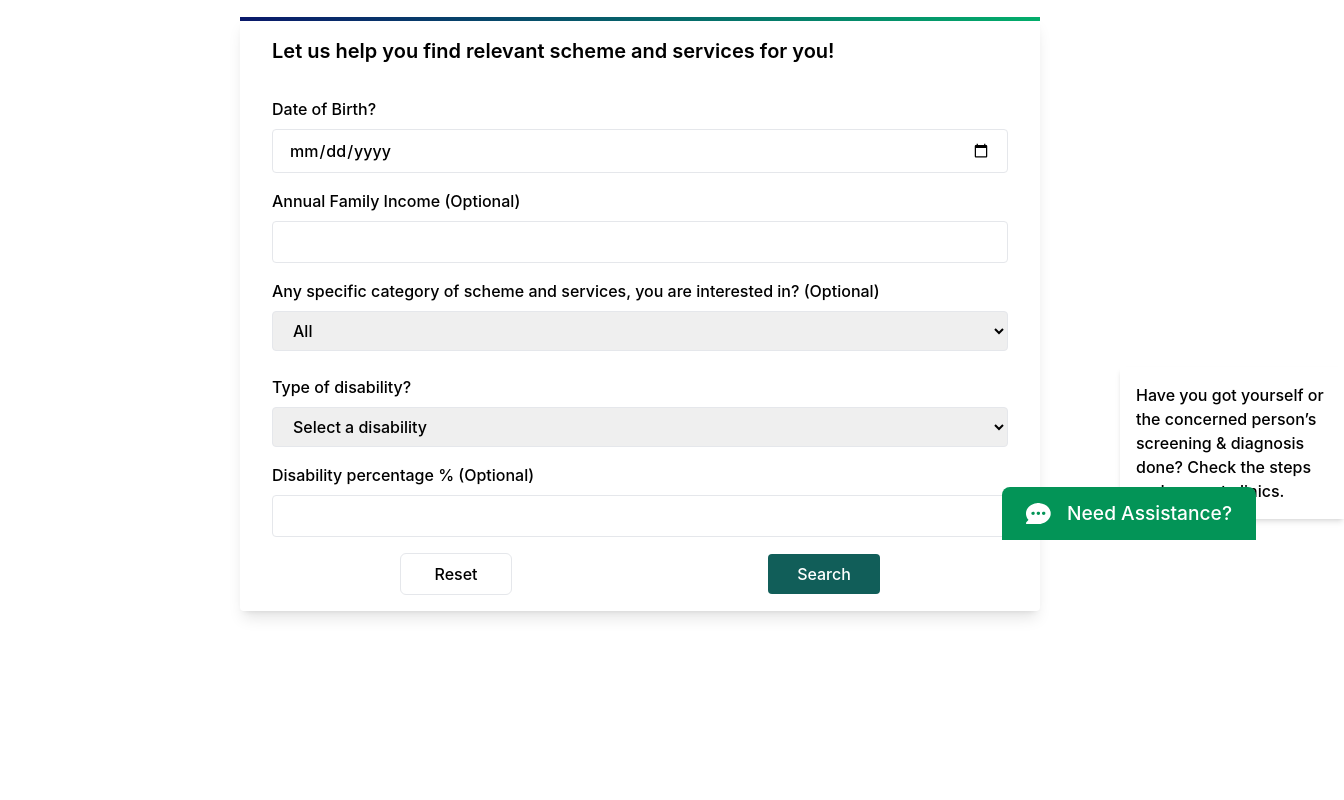
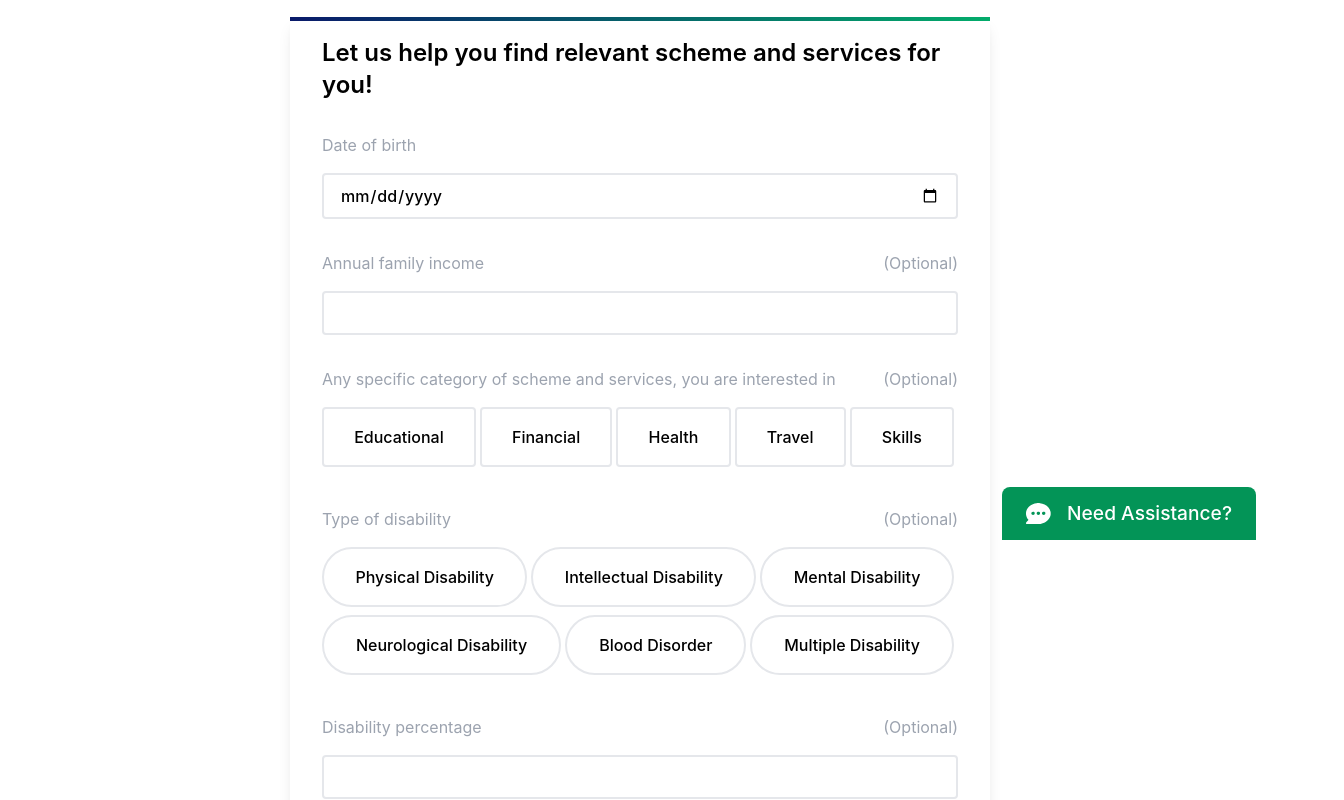
Before and after one commit to rachitshukla08/dcpcr-app, a React (Create React App) app: page /service in a window 1280 px wide. Shown: the part 260-1060 px from the top of the page, 1344 px wide, since content can reach past the window. Before the commit the page ends 919 px from the top, so only its background shows below. Built offline with nearby package versions, Linux system fonts and the light colour scheme.

Commit message:
'form UI changes'

```diff
--- a/src/components/ContentFindService.jsx
+++ b/src/components/ContentFindService.jsx
@@ -1,13 +1,13 @@
-import React, { useState } from "react";
-import { useNavigate } from "react-router-dom";
-import "../styles/FindService.css";
+import React, { useState } from 'react';
+import { useNavigate } from 'react-router-dom';
+import '../styles/FindService.css';
 
 const ContentFindService = () => {
   const [formData, setFormData] = useState({
-    date: "",
+    date: '',
     income: null,
-    catagory: "0",
-    dtype: "",
+    catagory: [],
+    dtype: '',
     dpercentage: null,
   });
 
@@ -17,123 +17,304 @@ const ContentFindService = () => {
     setFormData({ ...formData, [e.target.name]: e.target.value });
   };
 
+  const handleCheckBox = (e) => {
+    let value = e.target.value;
+    let checked = e.target.checked;
+
+    if (checked) {
+      setFormData({ ...formData, catagory: [...formData.catagory, value] });
+    } else {
+      setFormData({
+        ...formData,
+        catagory: formData.catagory.filter((c) => c !== value),
+      });
+    }
+  };
+
   const handleSubmit = (e) => {
     e.preventDefault();
-    navigate(`/search-results?catagory=${formData.catagory}&dob=${formData.date}&income=${formData.income}&dprecentage=${formData.dpercentage}`);
+    navigate(
+      `/search-results?catagory=${formData.catagory}&dob=${formData.date}&income=${formData.income}&dprecentage=${formData.dpercentage}`
+    );
   };
 
   return (
-    <div className="container my-12 shadow-lg w-[800px] rounded m-auto custom-border">
-      <div className=" px-8 py-4 rounded-t">
-        <h3 className="font-semibold text-xl">
+    <div className='container my-12 w-[700px] shadow-lg rounded m-auto custom-border'>
+      <div className=' px-8 py-4 rounded-t'>
+        <h3 className='font-semibold text-2xl'>
           Let us help you find relevant scheme and services for you!
         </h3>
       </div>
-      <form className="space-y-4 px-8 py-4" onSubmit={handleSubmit}>
-
-        <div className="flex flex-col space-y-2">
-          <label className="font-medium">Date of Birth?</label>
+      <form className='space-y-8 px-8 py-4' onSubmit={handleSubmit}>
+        <div className='flex flex-col space-y-4'>
+          <label className='font-normal text-gray-400'>Date of birth</label>
           <input
-            className="px-4 py-2 border rounded"
-            type="date"
-            name="date"
+            className='px-4 py-2 rounded border-2 outline-none hover:border-[#02B86B] focus:border-[#02B86B]'
+            type='date'
+            name='date'
             value={formData.date}
             onChange={handleChange}
             required
           />
         </div>
 
-        <div className="flex flex-col space-y-2">
-          <label className="font-medium">Annual Family Income (Optional)</label>
+        <div className='flex flex-col space-y-4'>
+          <div>
+            <label className='font-normal text-gray-400'>
+              Annual family income
+            </label>
+            <span className='float-right font-normal text-gray-400'>
+              (Optional)
+            </span>
+          </div>
           <input
-            className="px-4 py-2 border rounded"
-            type="number"
+            className='px-4 py-2 border-2 rounded outline-none hover:border-[#02B86B] focus:border-[#02B86B]'
+            type='number'
             min={0}
-            name="income"
+            name='income'
             value={formData.income}
             onChange={handleChange}
           />
         </div>
 
-        <div className="flex flex-col space-y-2">
-          <label className="font-medium">
-            Any specific category of scheme and services, you are interested in?
+        <div className='flex flex-col space-y-4'>
+          <div>
+            <label className='font-normal text-gray-400'>
+              Any specific category of scheme and services, you are interested
+              in
+            </label>
+            <span className='float-right font-normal text-gray-400'>
               (Optional)
+            </span>
+          </div>
+          <div className='flex flex-wrap'>
+            <div className='grow'>
+              <input
+                type='checkbox'
+                className='hidden peer'
+                id='educational'
+                name='catagory'
+                onChange={handleCheckBox}
+                value='1'
+              />
+              <label
+                htmlFor='educational'
+                className='block text-center font-medium mb-2 mr-1 py-4 px-6 border-2 rounded transition hover:border-[#02B86B] hover:text-[#02B86B] peer-checked:bg-[#02b86b] peer-checked:text-white peer-checked:border-[#02B86B]'
+              >
+                Educational
               </label>
-          <select
-            name="catagory"
-            className="px-4 py-2 border rounded"
-            value={formData.catagory}
-            onChange={handleChange}
+            </div>
+            <div className='grow'>
+              <input
+                type='checkbox'
+                className='hidden peer'
+                id='financial'
+                name='catagory'
+                onChange={handleCheckBox}
+                value='2'
+              />
+              <label
+                htmlFor='financial'
+                className='block text-center font-medium mb-2 mr-1 py-4 px-6 border-2 rounded transition hover:border-[#02B86B] hover:text-[#02B86B] peer-checked:bg-[#02B86B] peer-checked:text-white peer-checked:border-[#02B86B]'
               >
-            <option value="0">All</option>
-            <option value="1">Educational</option>
-            <option value="2">Health</option>
-            <option value="3">Financial</option>
-            <option value="4">Travel</option>
-            <option value="5">Skill & employment</option>
-          </select>
+                Financial
+              </label>
             </div>
-        <div className="relative">
-          {" "}
-          {/* container */}
-          <div className="flex flex-col space-y-2">
-            {" "}
-            {/* label - input */}
-            <div className="notification w-56 p-4 shadow-md">
-              Have you got yourself or the concerned person’s screening &
-              diagnosis done? Check the steps and nearest clinics.
+            <div className='grow'>
+              <input
+                type='checkbox'
+                className='hidden peer'
+                id='health'
+                name='catagory'
+                onChange={handleCheckBox}
+                value='3'
+              />
+              <label
+                htmlFor='health'
+                className='block text-center font-medium mb-2 mr-1 py-4 px-6 border-2 rounded transition hover:border-[#02B86B] hover:text-[#02B86B] peer-checked:bg-[#02B86B] peer-checked:text-white peer-checked:border-[#02B86B]'
+              >
+                Health
+              </label>
             </div>
-            <label className="font-medium">Type of disability?</label>
-            <select
-              name="dtype"
-              className="px-4 py-2 border rounded"
-              value={formData.dtype}
-              onChange={handleChange}
+            <div className='grow'>
+              <input
+                type='checkbox'
+                className='hidden peer'
+                id='travel'
+                name='catagory'
+                onChange={handleCheckBox}
+                value='4'
+              />
+              <label
+                htmlFor='travel'
+                className='block text-center font-medium mb-2 mr-1 py-4 px-6 border-2 rounded transition hover:border-[#02B86B] hover:text-[#02B86B] peer-checked:bg-[#02B86B] peer-checked:text-white peer-checked:border-[#02B86B]'
               >
-              <option value="">Select a disability</option>
-              <option value="Physical disability">Physical disability</option>
-              <option value="Intellectual disability">
-                Intellectual disability
-              </option>
-              <option value="Mental disability">Mental disability</option>
-              <option value="Neurological">Neurological</option>
-              <option value="Blood disorder">Blood disorder</option>
-              <option value="Multiple disability">Multiple disability</option>
-            </select>
+                Travel
+              </label>
+            </div>
+            <div className='grow'>
+              <input
+                type='checkbox'
+                className='hidden peer'
+                id='skills'
+                name='catagory'
+                onChange={handleCheckBox}
+                value='5'
+              />
+              <label
+                htmlFor='skills'
+                className='block text-center font-medium mb-2 mr-1 py-4 px-6 border-2 rounded transition hover:border-[#02B86B] hover:text-[#02B86B] peer-checked:bg-[#02B86B] peer-checked:text-white peer-checked:border-[#02B86B]'
+              >
+                Skills
+              </label>
+            </div>
           </div>
         </div>
 
-        <div className="flex flex-col space-y-2">
-          <label className="font-medium">
-            Disability percentage % (Optional)
+        {/* <div className='relative'>
+          <div className='notification w-56 p-4 shadow-md'>
+            Have you got yourself or the concerned person's screening &
+            diagnosis done? Check the steps and nearest clinics.
+          </div> */}
+        <div className='flex flex-col space-y-4'>
+          <div>
+            <label className='font-normal text-gray-400'>
+              Type of disability
             </label>
+            <span className='float-right font-normal text-gray-400'>
+              (Optional)
+            </span>
+          </div>
+          <div className='flex flex-wrap'>
+            <div className='grow'>
               <input
-            className="px-4 py-2 border rounded"
-            type="number"
+                type='radio'
+                className='hidden peer'
+                id='physical'
+                name='dtype'
+                value='1'
+              />
+              <label
+                htmlFor='physical'
+                className='block text-center font-medium mb-2 mr-1 p-4 border-2 rounded-full transition hover:border-[#02B86B] hover:text-[#02B86B] peer-checked:bg-[#02B86B] peer-checked:text-white peer-checked:border-[#02B86B]'
+              >
+                Physical Disability
+              </label>
+            </div>
+            <div className='grow'>
+              <input
+                type='radio'
+                className='hidden peer'
+                id='intellectual'
+                name='dtype'
+                value='2'
+              />
+              <label
+                htmlFor='intellectual'
+                className='block text-center font-medium mb-2 mr-1 p-4 border-2 rounded-full transition hover:border-[#02B86B] hover:text-[#02B86B] peer-checked:bg-[#02B86B] peer-checked:text-white peer-checked:border-[#02B86B]'
+              >
+                Intellectual Disability
+              </label>
+            </div>
+            <div className='grow'>
+              <input
+                type='radio'
+                className='hidden peer'
+                id='mental'
+                name='dtype'
+                value='3'
+              />
+              <label
+                htmlFor='mental'
+                className='block text-center font-medium mb-2 mr-1 p-4 border-2 rounded-full transition hover:border-[#02B86B] hover:text-[#02B86B] peer-checked:bg-[#02B86B] peer-checked:text-white peer-checked:border-[#02B86B]'
+              >
+                Mental Disability
+              </label>
+            </div>
+            <div className='grow'>
+              <input
+                type='radio'
+                className='hidden peer'
+                id='neuro'
+                name='dtype'
+                value='4'
+              />
+              <label
+                htmlFor='neuro'
+                className='block text-center font-medium mb-2 mr-1 p-4 border-2 rounded-full transition hover:border-[#02B86B] hover:text-[#02B86B] peer-checked:bg-[#02B86B] peer-checked:text-white peer-checked:border-[#02B86B]'
+              >
+                Neurological Disability
+              </label>
+            </div>
+            <div className='grow'>
+              <input
+                type='radio'
+                className='hidden peer'
+                id='blood'
+                name='dtype'
+                value='5'
+              />
+              <label
+                htmlFor='blood'
+                className='block text-center font-medium mb-2 mr-1 p-4 border-2 rounded-full transition hover:border-[#02B86B] hover:text-[#02B86B] peer-checked:bg-[#02B86B] peer-checked:text-white peer-checked:border-[#02B86B]'
+              >
+                Blood Disorder
+              </label>
+            </div>
+            <div className='grow'>
+              <input
+                type='radio'
+                className='hidden peer'
+                id='multiple'
+                name='dtype'
+                value='5'
+              />
+              <label
+                htmlFor='multiple'
+                className='block text-center font-medium mb-2 mr-1 p-4 border-2 rounded-full transition hover:border-[#02B86B] hover:text-[#02B86B] peer-checked:bg-[#02B86B] peer-checked:text-white peer-checked:border-[#02B86B]'
+              >
+                Multiple Disability
+              </label>
+            </div>
+          </div>
+        </div>
+        {/* </div> */}
+
+        <div className='flex flex-col space-y-4'>
+          <div>
+            <label className='font-normal text-gray-400'>
+              Disability percentage
+            </label>
+            <span className='float-right font-normal text-gray-400'>
+              (Optional)
+            </span>
+          </div>
+          <input
+            className='px-4 py-2 border-2 rounded outline-none hover:border-[#02B86B] focus:border-[#02B86B]'
+            type='number'
             min={0}
             max={100}
-            name="dpercentage"
+            step={5}
+            name='dpercentage'
             value={formData.dpercentage}
             onChange={handleChange}
           />
         </div>
 
-        <div className="flex justify-around items-center">
+        <div className='flex justify-around items-center'>
           <button
-            className="w-28 border  hover:bg-gray-100 px-4 py-2 rounded-md custom-reset"
-            type="reset"
+            className='w-32 border  hover:bg-gray-100 px-4 py-2 rounded-md custom-reset'
+            type='reset'
           >
             Reset
           </button>
           <button
-            className="w-28 bg-teal-800 text-white px-4 py-2 rounded custom-submit"
-            type="submit"
+            className='w-32 bg-[#02B86B] text-white px-4 py-2 rounded custom-submit'
+            type='submit'
           >
             Search
           </button>
         </div>
-
       </form>
     </div>
   );
--- a/src/components/DisabilityRef.jsx
+++ b/src/components/DisabilityRef.jsx
@@ -1,16 +1,18 @@
-import docData  from "../data/docData";
-import Accordian from "./Accordian";
+import docData from '../data/docData';
+import Accordian from './Accordian';
 
 const DisabilityRef = () => {
   return (
-    <div className="mx-20 shadow-lg">
-    <Accordian title={"Referrences"} level={1}>
-        {docData.map(d => {
-          return <Accordian key={d.id} title={d.title} body={d.body} level={3}/>
+    <div className='mx-20 shadow-lg'>
+      <Accordian open={true} title={'Referrences'} level={1}>
+        {docData.map((d) => {
+          return (
+            <Accordian key={d.id} title={d.title} body={d.body} level={3} />
+          );
         })}
-    </Accordian>
-  </div>
-  )
-}
+      </Accordian>
+    </div>
+  );
+};
 
-export default DisabilityRef
+export default DisabilityRef;
--- a/src/components/SearchContents.jsx
+++ b/src/components/SearchContents.jsx
@@ -1,87 +1,100 @@
-import React from "react";
-import { useSearchParams } from "react-router-dom";
-import Data from "../data/dataAcc";
-import Accordian from "./Accordian";
+import React from 'react';
+import { useSearchParams } from 'react-router-dom';
+import Data from '../data/dataAcc';
+import Accordian from './Accordian';
 
 const SearchContents = () => {
   const [searchParams] = useSearchParams();
 
-  let catagoryId = searchParams.get("catagory") || '0';
-  let dob = searchParams.get("dob");
-  let income = searchParams.get("income") || 0;
-  let dpercentage = searchParams.get("dpercentage") || 0;
-  let query = searchParams.get("q");
-  if (income === "null") income = 999999;
+  let categories = searchParams.get('catagory') || '1,2,3,4,5';
+  let dob = searchParams.get('dob');
+  let income = searchParams.get('income') || 0;
+  let dpercentage = searchParams.get('dpercentage') || 0;
+  let query = searchParams.get('q');
+  if (income === 'null') income = 999999;
   if (!dpercentage) dpercentage = 100;
 
   let age;
-  if(dob){
+  if (dob) {
     const calculate_age = (dob) => {
-
       var diff_ms = Date.now() - dob.getTime();
       var age_dt = new Date(diff_ms);
 
       return Math.abs(age_dt.getUTCFullYear() - 1970);
-  }
+    };
     age = calculate_age(new Date(dob));
   }
-  console.log({catagoryId, dob, income, dpercentage, query});
-  console.log(age);
 
-
-  const categoryArr =
-    catagoryId === "0"
-      ? Data
-      : Data.filter((d) => {
-          return d.id === catagoryId
+  let categoryList = categories.split(',');
+  const categoryArr = Data.filter((d) => {
+    return categoryList.includes(d.id);
   });
 
   let filteredData;
 
-  console.log(query)
-
-  if(query){
-    filteredData = categoryArr.map(c => {
+  if (query) {
+    filteredData = categoryArr.map((c) => {
       let filteredEntitlements = c.entitlements.filter((e) => {
-        return e.title.toLowerCase().includes(query.toLowerCase())
-      })
-      return {...c, entitlements : filteredEntitlements};
-    })
+        return e.title.toLowerCase().includes(query.toLowerCase());
+      });
+      return { ...c, entitlements: filteredEntitlements };
+    });
+  } else if (dob) {
+    filteredData = categoryArr.map((c) => {
+      let filteredEntitlements = c.entitlements.filter(
+        ({ minAge, maxAge, maxIncome, minDisabilty }) => {
+          return (
+            age >= minAge &&
+            age <= maxAge &&
+            income <= maxIncome &&
+            dpercentage >= minDisabilty
+          );
         }
-  else if(dob){
-    filteredData = categoryArr.map((c) => {
-      let filteredEntitlements = c.entitlements.filter(({minAge,maxAge,maxIncome,minDisabilty}) => {
-        return age >= minAge && age <=maxAge && income <= maxIncome && dpercentage >= minDisabilty
-      })
-      return {...c, entitlements : filteredEntitlements};
-  })
-  }
-  else{
-    filteredData = categoryArr
+      );
+      return { ...c, entitlements: filteredEntitlements };
+    });
+  } else {
+    filteredData = categoryArr;
   }
 
-  console.log(filteredData)
+  console.log(filteredData);
 
   return (
-    <div className="container py-4">
-      <div className="w-full text-base font-semibold text-black">
+    <div className='py-4'>
+      <div className='w-full text-base font-semibold text-black'>
         Search Results
       </div>
-      {filteredData && filteredData.map((d) => {
+
+      {filteredData &&
+        filteredData.map((d) => {
           return (
-          d.entitlements.length > 0 && <Accordian key={d.id} title={d.catagory} icon={d.icon} level={1}>
-            {d.entitlements && d.entitlements.map((e) => {
+            d.entitlements.length > 0 && (
+              <Accordian
+                key={d.id}
+                open={true}
+                title={d.catagory}
+                icon={d.icon}
+                level={1}
+              >
+                {d.entitlements &&
+                  d.entitlements.map((e) => {
                     return (
                       <Accordian key={e.id} title={e.title} level={2}>
                         {e.questions.map((q) => {
                           return (
-                      <Accordian key={q.id} title={q.title} body={q.body} level={3} />
+                            <Accordian
+                              key={q.id}
+                              title={q.title}
+                              body={q.body}
+                              level={3}
+                            />
                           );
                         })}
                       </Accordian>
                     );
                   })}
               </Accordian>
+            )
           );
         })}
     </div>
--- a/src/index.css
+++ b/src/index.css
@@ -5,15 +5,15 @@
 body {
   margin: 0;
   font-weight: 500;
-  font-family: -apple-system, BlinkMacSystemFont, "Segoe UI", "Roboto", "Oxygen",
-    "Ubuntu", "Cantarell", "Fira Sans", "Droid Sans", "Helvetica Neue",
+  font-family: -apple-system, BlinkMacSystemFont, 'Segoe UI', 'Roboto', 'Oxygen',
+    'Ubuntu', 'Cantarell', 'Fira Sans', 'Droid Sans', 'Helvetica Neue',
     sans-serif;
   -webkit-font-smoothing: antialiased;
   -moz-osx-font-smoothing: grayscale;
 }
 
 code {
-  font-family: source-code-pro, Menlo, Monaco, Consolas, "Courier New",
+  font-family: source-code-pro, Menlo, Monaco, Consolas, 'Courier New',
     monospace;
 }
 
```
Also changed, not shown: src/components/Accordian.jsx (+13 -13 lines), src/components/Navbar.jsx (+18 -18 lines), 1 other file (tests, documents, lock files or other folders). Lines whose indentation alone changed are shown as unchanged.
